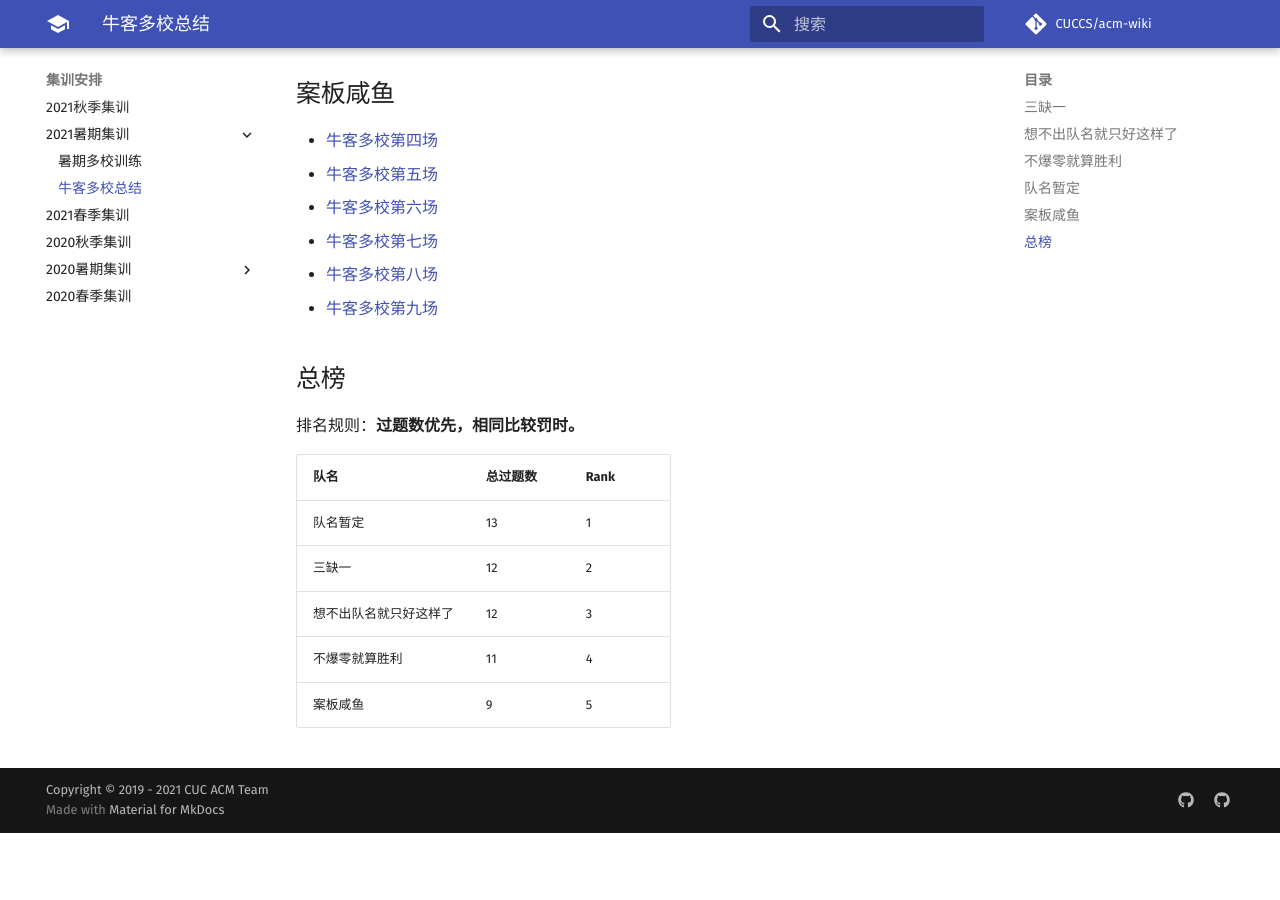
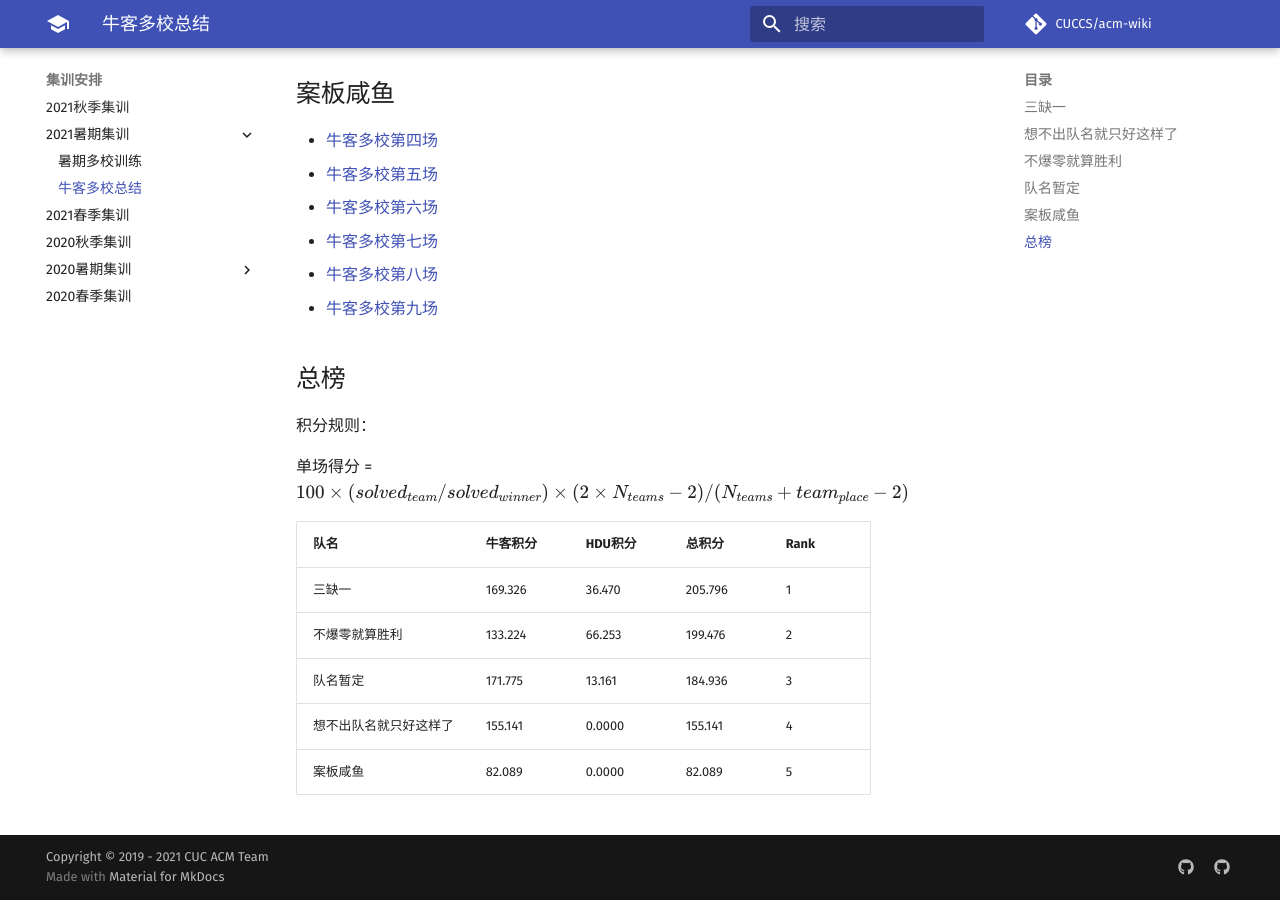
Before and after one commit to CUCCS/acm-wiki, an MkDocs documentation site: the page built from docs/training/2021Summer/nowcoder.md, in a window 1280 px wide and 900 px high, scrolled down 1188 px. Built offline with MkDocs 1.6.1 and Material for MkDocs 9.7.7, drawn with Linux system fonts in a browser that asks for light colours; formulas are drawn with MathJax 3; comment, search, counter and statistics services are not loaded; before the commit the page ends 2021 px from its top, so only the background shows below that.

Commit message:
更新了各队伍总榜

```diff
--- a/docs/training/2021Summer/nowcoder.md
+++ b/docs/training/2021Summer/nowcoder.md
@@ -45,12 +45,14 @@
 
 ## 总榜
 
-排名规则：**过题数优先，相同比较罚时。**
+积分规则：
 
-| 队名                   | 总过题数 | Rank |
-| ---------------------- | -------- | ---- |
-| 队名暂定               | 13       | 1    |
-| 三缺一                 | 12       | 2    |
-| 想不出队名就只好这样了 | 12       | 3    |
-| 不爆零就算胜利         | 11       | 4    |
-| 案板咸鱼               | 9        | 5    |
+单场得分 = $100 \times(solved_{team}/solved_{winner})\times (2 \times N_{teams}-2)/(N_{teams}+team_{place}-2)$
+
+| 队名                   | 牛客积分 | HDU积分 | 总积分  | Rank |
+| ---------------------- | -------- | ------- | ------- | ---- |
+| 三缺一                 | 169.326  | 36.470  | 205.796 | 1    |
+| 不爆零就算胜利         | 133.224  | 66.253  | 199.476 | 2    |
+| 队名暂定               | 171.775  | 13.161  | 184.936 | 3    |
+| 想不出队名就只好这样了 | 155.141  | 0.0000  | 155.141 | 4    |
+| 案板咸鱼               | 82.089   | 0.0000  | 82.089  | 5    |
```
